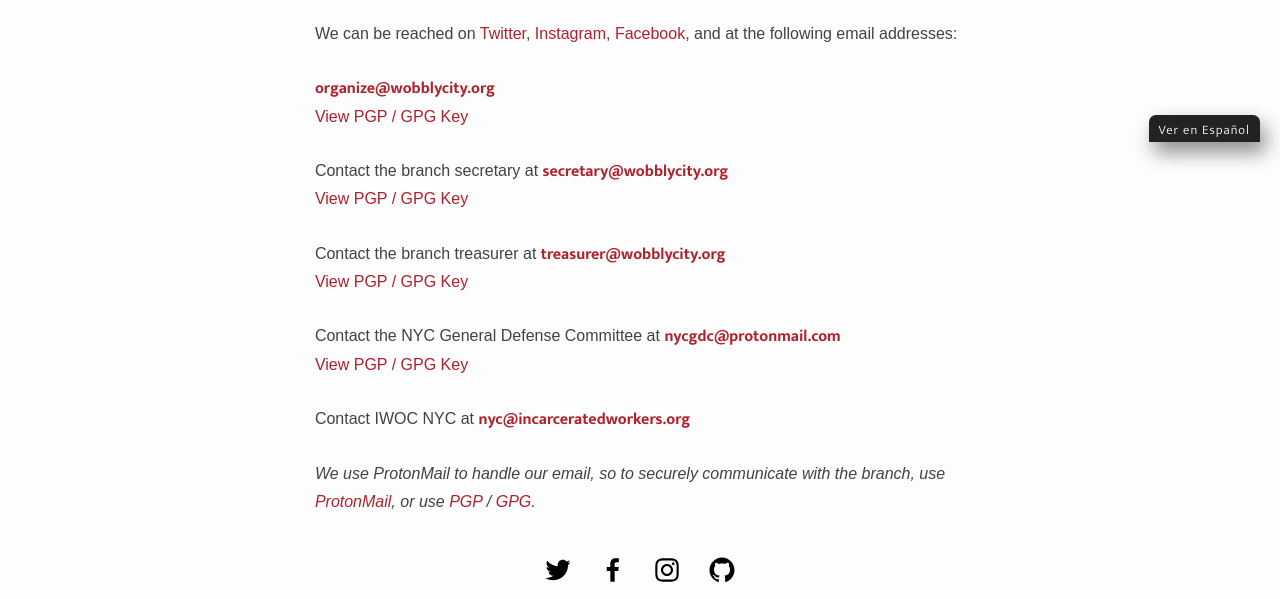
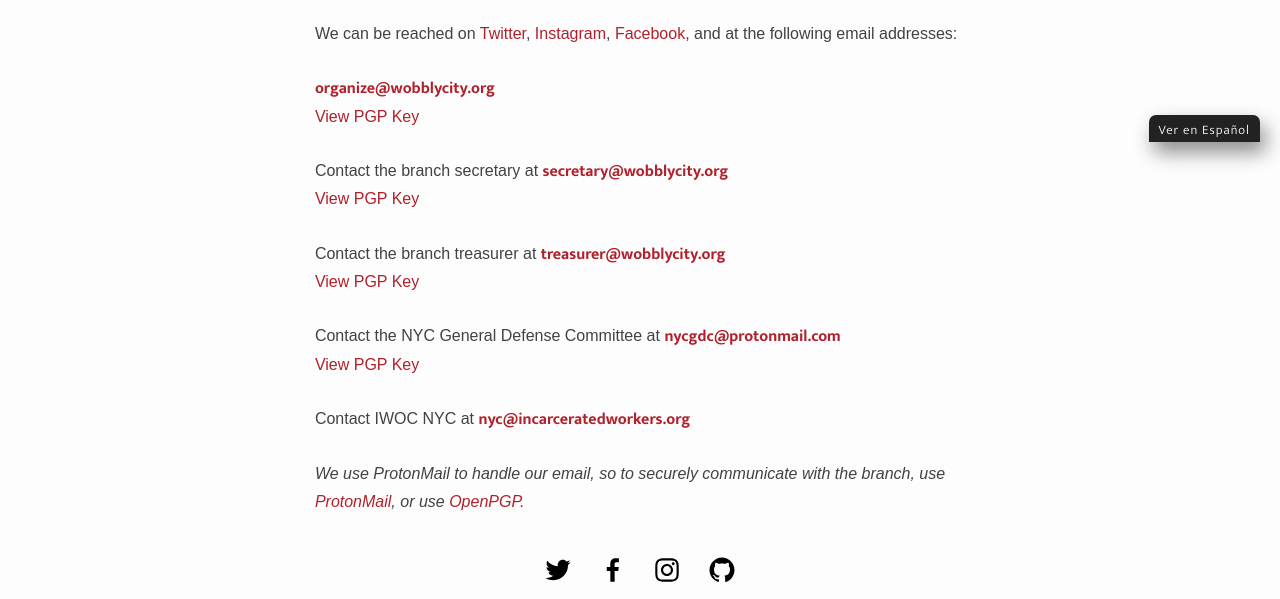
Before and after one commit to IWW-NYC-GMB/iww.nyc, a Jekyll site: the page built from contact.html, in a window 1280 px wide. Shown: the part 758-1357 px from the top of the page. Built offline with Jekyll 4.4.1, drawn with Linux system fonts in a browser that asks for light colours; some web fonts are replaced.

Commit message:
Update contact.html

```diff
--- a/contact.html
+++ b/contact.html
@@ -9,7 +9,7 @@
 We can be reached on <a href="https://twitter.com/{{ site.twitter_username| cgi_escape | escape }}" tagret="_blank">Twitter</a>, <a href="https://instagram.com/{{ site.instagram_username| cgi_escape | escape }}" tagret="_blank">Instagram</a>, <a href="https://facebook.com/{{ site.facebook_username| cgi_escape | escape }}" tagret="_blank">Facebook</a>, and at the following email addresses:<br><br>
 
 <a href="mailto:organize@wobblycity.org"><strong>organize@wobblycity.org</strong></a><br>
-<a id="organizeA" onclick="showHideDiv('organizeD', 'organizeA')" style="cursor:pointer;">View PGP / GPG Key</a><br><br>
+<a id="organizeA" onclick="showHideDiv('organizeD', 'organizeA')" style="cursor:pointer;">View PGP Key</a><br><br>
 <div id="organizeD" style="display:none;margin-left:15px;">
 <a href="{{site.baseurl}}/assets/keys/publickey.organize@wobblycity.org.asc">Download Public Key (.asc)</a><br>
 Fingerprint: <code><strong>C909 F098 46C2 F457 BA8B A81E 025D 84D8 B62C 3800</strong></code><br><br>
@@ -30,11 +30,11 @@
 =YEsM<br>
 -----END PGP PUBLIC KEY BLOCK-----<br>
 </code><br>
-<a id="organizeA" onclick="showHideDiv('organizeD', 'organizeA')" style="cursor:pointer;">Hide PGP / GPG Key</a><br><br>
+<a id="organizeA" onclick="showHideDiv('organizeD', 'organizeA')" style="cursor:pointer;">Hide PGP Key</a><br><br>
 </div>
 
 Contact the branch secretary at <a href="mailto:secretary@wobblycity.org"><strong>secretary@wobblycity.org</strong></a><br>
-<a id="secretaryA" onclick="showHideDiv('secretaryD', 'secretaryA')" style="cursor:pointer;">View PGP / GPG Key</a><br><br>
+<a id="secretaryA" onclick="showHideDiv('secretaryD', 'secretaryA')" style="cursor:pointer;">View PGP Key</a><br><br>
 <div id="secretaryD" style="display:none;margin-left:15px;">
 <a href="{{site.baseurl}}/assets/keys/publickey.secretary@wobblycity.org.asc">Download Public Key (.asc)</a><br>
 Fingerprint: <code><strong>3E24 A099 38FD 1009 5C1B F366 2149 A9B7 8DB9 341A</strong></code><br><br>
@@ -55,11 +55,11 @@
 =Kclo<br>
 -----END PGP PUBLIC KEY BLOCK-----<br>
 </code><br>
-<a id="secretaryA" onclick="showHideDiv('secretaryD', 'secretaryA')" style="cursor:pointer;">Hide PGP / GPG Key</a><br><br>
+<a id="secretaryA" onclick="showHideDiv('secretaryD', 'secretaryA')" style="cursor:pointer;">Hide PGP Key</a><br><br>
 </div>
 
 Contact the branch treasurer at <a href="mailto:treasurer@wobblycity.org"><strong>treasurer@wobblycity.org</strong></a><br>
-<a id="treasurerA" onclick="showHideDiv('treasurerD', 'treasurerA')" style="cursor:pointer;">View PGP / GPG Key</a><br><br>
+<a id="treasurerA" onclick="showHideDiv('treasurerD', 'treasurerA')" style="cursor:pointer;">View PGP Key</a><br><br>
 <div id="treasurerD" style="display:none;margin-left:15px;">
 <a href="{{site.baseurl}}/assets/keys/publickey.treasurer@wobblycity.org.asc">Download Public Key (.asc)</a><br>
 Fingerprint: <code><strong>5E13 F202 2F27 2A17 9441 4B54 C5FE 56D2 F666 EC9D</strong></code><br><br>
@@ -80,11 +80,11 @@
 =jPxr<br>
 -----END PGP PUBLIC KEY BLOCK-----<br>
 </code><br>
-<a id="treasurerA" onclick="showHideDiv('treasurerD', 'treasurerA')" style="cursor:pointer;">Hide PGP / GPG Key</a><br><br>
+<a id="treasurerA" onclick="showHideDiv('treasurerD', 'treasurerA')" style="cursor:pointer;">Hide PGP Key</a><br><br>
 </div>
 
 Contact the NYC General Defense Committee at <a href="mailto:nycgdc@protonmail.com"><strong>nycgdc@protonmail.com</strong></a><br>
-<a id="nycgdcA" onclick="showHideDiv('nycgdcD', 'nycgdcA')" style="cursor:pointer;">View PGP / GPG Key</a><br><br>
+<a id="nycgdcA" onclick="showHideDiv('nycgdcD', 'nycgdcA')" style="cursor:pointer;">View PGP Key</a><br><br>
 <div id="nycgdcD" style="display:none;margin-left:15px;">
 <a href="{{site.baseurl}}/assets/keys/publickey.nycgdc@protonmail.com.asc">Download Public Key (.asc)</a><br>
 Fingerprint: <code><strong>6ADC 64B3 5FD9 B959 A351 AC1C A5C1 1FC7 D9EF EE03</strong></code><br><br>
@@ -105,21 +105,21 @@
 =UbBf<br>
 -----END PGP PUBLIC KEY BLOCK-----<br>
 </code><br>
-<a id="nycgdcA" onclick="showHideDiv('nycgdcD', 'nycgdcA')" style="cursor:pointer;">Hide PGP / GPG Key</a><br><br>
+<a id="nycgdcA" onclick="showHideDiv('nycgdcD', 'nycgdcA')" style="cursor:pointer;">Hide PGP Key</a><br><br>
 </div>
 
 Contact IWOC NYC at <a href="mailto:nyc@incarceratedworkers.org"><strong>nyc@incarceratedworkers.org</strong></a><br><br>
 
-<em>We use ProtonMail to handle our email, so to securely communicate with the branch, use <a href="https://protonmail.com" target="_blank">ProtonMail</a>, or use <a href="https://www.openpgp.org" target="_blank">PGP</a> / <a href="https://gnupg.org" target="_blank">GPG</a>.</em>
+<em>We use ProtonMail to handle our email, so to securely communicate with the branch, use <a href="https://protonmail.com" target="_blank">ProtonMail</a>, or use <a href="https://www.openpgp.org" target="_blank">OpenPGP.</em>
 </p>
 </div>
 <script>
 function showHideDiv(content, anchor) {
 if (document.getElementById(content).style.display === "none") {
 document.getElementById(content).style.display = "block";
-document.getElementById(anchor).innerHTML = "Hide PGP / GPG Key"
+document.getElementById(anchor).innerHTML = "Hide PGP Key"
 } else {
-document.getElementById(anchor).innerHTML = "View PGP / GPG Key"
+document.getElementById(anchor).innerHTML = "View PGP Key"
 document.getElementById(content).style.display = "none";
 }
 }
```
